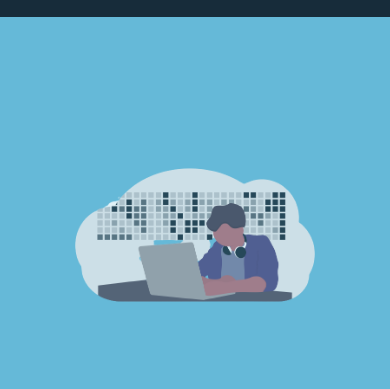
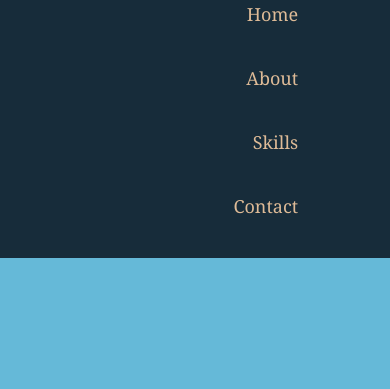
Before and after one commit to UniqueBay/New-portfolio, a plain HTML site: page index.html in a window 390 px wide. Both pictures are taken after a click on the element 329 px from the left and 52 px from the top of the page. Shown: the part 88-477 px from the top of the page. Drawn offline with Linux system fonts and the light colour scheme.

Commit message:
fixed navbar

```diff
--- a/asset/js/main.js
+++ b/asset/js/main.js
@@ -1,7 +1,7 @@
 // Get access to the nav item container from html
-const navItemContainer = document.getElementById(nav-item);
+const navItemContainer = document.getElementById("nav-items");
 
 // function that opens and close navbar menu
 function toggleNavbar() {
-    navItemContainer.classList.toggle("open-nav-item")
+  navItemContainer.classList.toggle("open-nav-item");
 }
--- a/asset/styles/style.css
+++ b/asset/styles/style.css
@@ -93,10 +93,6 @@ main {
   height: 100%;
 }
 
-.about .title article > li {
-  text-decoration: none;
-}
-
 .about {
   margin: 50px;
 }
@@ -115,6 +111,10 @@ article {
   display: flex;
   justify-content: center;
   align-items: center;
+}
+
+.about .title article li ol {
+  text-decoration: none;
 }
 
 .form {
--- a/index.html
+++ b/index.html
@@ -22,13 +22,17 @@
               <img src="./asset/img/logo.png" alt="logo" />
             </a>
           </div>
-          <div class="nav-items" id="nav-item">
+          <div class="nav-items" id="nav-items">
             <a href="#" class="nav-links">Home</a>
             <a href="./about.html" class="nav-links">About</a>
             <a href="./work.html" class="nav-links">Skills</a>
             <a href="./contact.html" class="nav-links">Contact</a>
           </div>
-          <div class="hamburger-wrapper" id="menu" onclick="toggleNavbar()">
+          <div
+            class="hamburger-wrapper"
+            id="menu-toggler"
+            onclick="toggleNavbar()"
+          >
             <i class="hamburger fas fa-bars"></i>
           </div>
         </nav>
```
